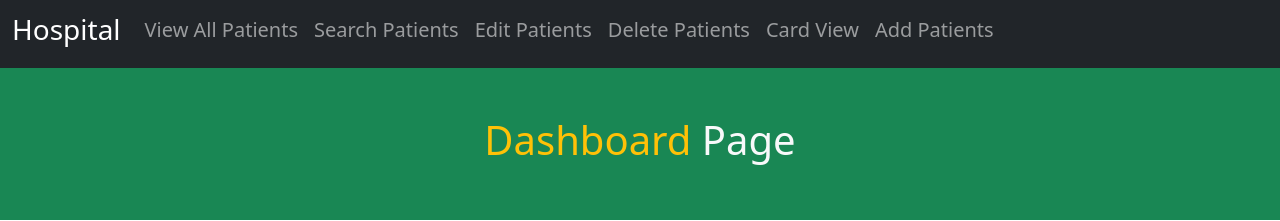
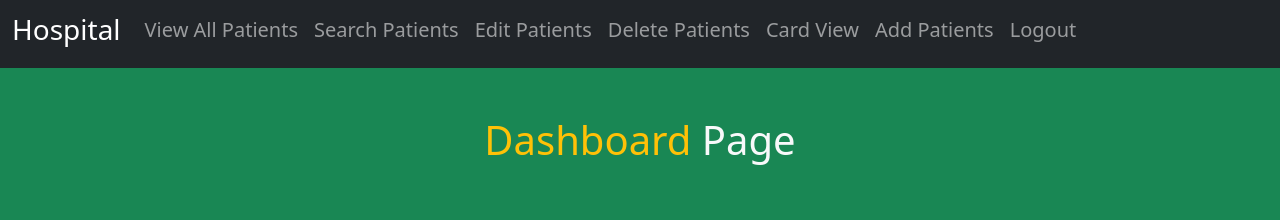
Before and after one commit to SreeVarshan18/Hospital-Management-Flask, a Flask app: page /dash in a window 1280 px wide. Shown: the top 221 px of the page. Run offline with Flask 2, Linux system fonts and the light colour scheme.

Commit message:
changes made

```diff
--- a/templates/base.html
+++ b/templates/base.html
@@ -34,7 +34,9 @@
               <li class="nav-item">
                 <a class="nav-link" href="/dash"> <h5>Add Patients</h5> </a>
               </li>
-
+              <li class="nav-item">
+                <a class="nav-link" href="/"> <h5>Logout</h5> </a>
+              </li>
             </ul>
           </div>
         </div>
```
Also changed, not shown: Hospital.db.
